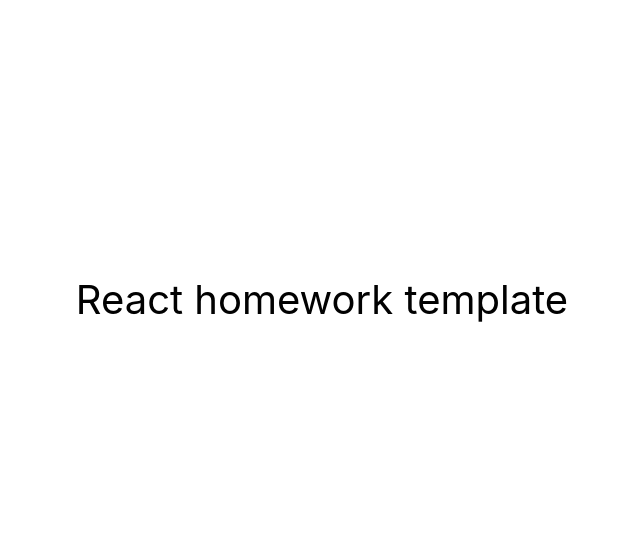
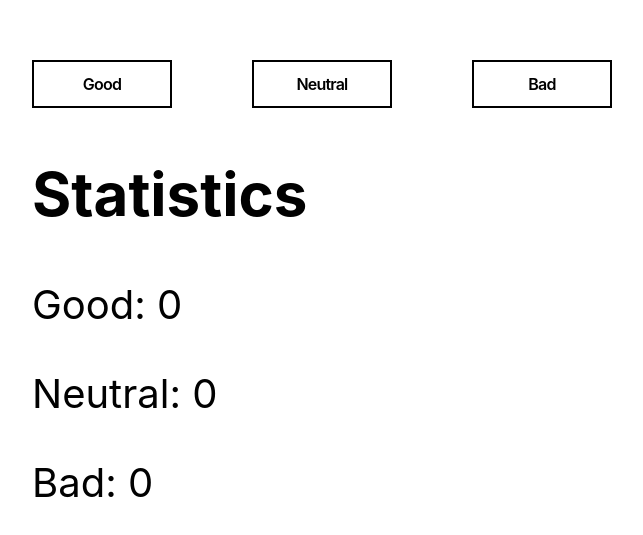
Before and after one commit to Ront31/goit-react-hw-02-feedback, a React (Create React App) app: page / in a window 1280 px wide. Shown: the part 101-636 px from the top of the page, without its empty margins (318-961 px from the left). Built offline with nearby package versions, Linux system fonts and the light colour scheme.

Commit message:
finish step 1

```diff
--- a/src/components/App.jsx
+++ b/src/components/App.jsx
@@ -1,3 +1,5 @@
+import { Feedback } from './Feedback/Feedback';
+
 export const App = () => {
   return (
     <div
@@ -7,10 +9,10 @@
         justifyContent: 'center',
         alignItems: 'center',
         fontSize: 40,
-        color: '#010101'
+        color: '#010101',
       }}
     >
-      React homework template
+      <Feedback />
     </div>
   );
 };
--- /dev/null
+++ b/src/components/Feedback/Feedback.jsx
@@ -0,0 +1,67 @@
+import React from 'react';
+import css from './Feedback.module.css';
+
+export class Feedback extends React.Component {
+  state = {
+    good: 0,
+    neutral: 0,
+    bad: 0,
+  };
+
+  onGood = () => {
+    this.setState(prevState => {
+      return { good: prevState.good + 1 };
+    });
+  };
+
+  onNeutral = () => {
+    this.setState(prevState => {
+      return { neutral: prevState.neutral + 1 };
+    });
+  };
+
+  onBad = () => {
+    this.setState(prevState => {
+      return { bad: prevState.bad + 1 };
+    });
+  };
+
+  //   countTotalFeedback() {}
+  //   countPositiveFeedbackPercentage() {}
+
+  render() {
+    return (
+      <div>
+        <div>
+          <button
+            type="button"
+            className={css.feedbackBtn}
+            onClick={this.onGood}
+          >
+            Good
+          </button>
+          <button
+            type="button"
+            className={css.feedbackBtn}
+            onClick={this.onNeutral}
+          >
+            Neutral
+          </button>
+          <button
+            type="button"
+            className={css.feedbackBtn}
+            onClick={this.onBad}
+          >
+            Bad
+          </button>
+        </div>
+        <div>
+          <h2>Statistics</h2>
+          <p>Good: {this.state.good}</p>
+          <p>Neutral: {this.state.neutral}</p>
+          <p>Bad: {this.state.bad}</p>
+        </div>
+      </div>
+    );
+  }
+}
--- /dev/null
+++ b/src/components/Feedback/Feedback.module.css
@@ -0,0 +1,50 @@
+.feedbackBtn {
+  display: inline-flex;
+}
+
+.feedbackBtn {
+  align-items: center;
+  background-color: #fff;
+  border: 2px solid #000;
+  box-sizing: border-box;
+  color: #000;
+  cursor: pointer;
+  display: inline-flex;
+  fill: #000;
+  font-family: Inter, sans-serif;
+  font-size: 16px;
+  font-weight: 600;
+  height: 48px;
+  justify-content: center;
+  letter-spacing: -0.8px;
+  line-height: 24px;
+  min-width: 140px;
+  outline: 0;
+  padding: 0 17px;
+  text-align: center;
+  text-decoration: none;
+  transition: all 0.3s;
+  user-select: none;
+  -webkit-user-select: none;
+  touch-action: manipulation;
+}
+
+.feedbackBtn:focus {
+  color: #171e29;
+}
+
+.feedbackBtn:hover {
+  border-color: #06f;
+  color: #06f;
+  fill: #06f;
+}
+
+.feedbackBtn:active {
+  border-color: #06f;
+  color: #06f;
+  fill: #06f;
+}
+
+.feedbackBtn:nth-of-type(even) {
+  margin: auto 5rem;
+}
```
